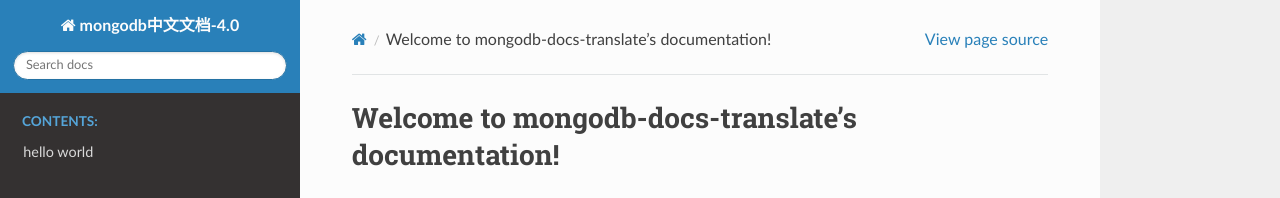
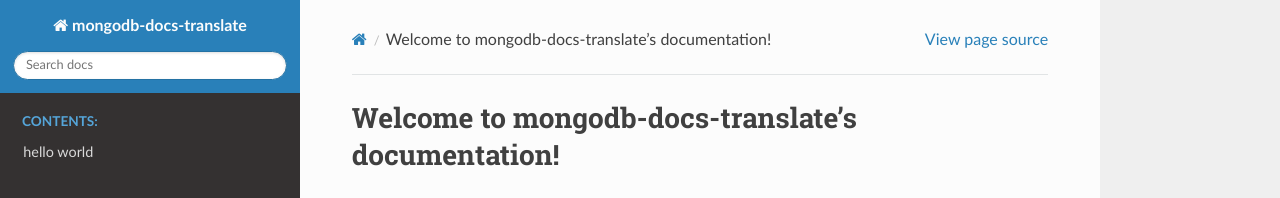
Before and after one commit to xiehongxin/MongoDB-Docs-Translate, a Sphinx documentation site: the page built from source/index.rst, in a window 1280 px wide. Shown: the top 198 px of the page. Built offline with Sphinx 7.4.7 and the Read the Docs theme 2.0.0, drawn with Linux system fonts in a browser that asks for light colours.

```diff
--- a/source/conf.py
+++ b/source/conf.py
@@ -23,7 +23,7 @@
 
 # -- Project information -----------------------------------------------------
 
-project = 'mongodb中文文档-4.0'
+project = 'mongodb-docs-translate'
 copyright = '2018, hongxin'
 author = 'hongxin'
 
```
